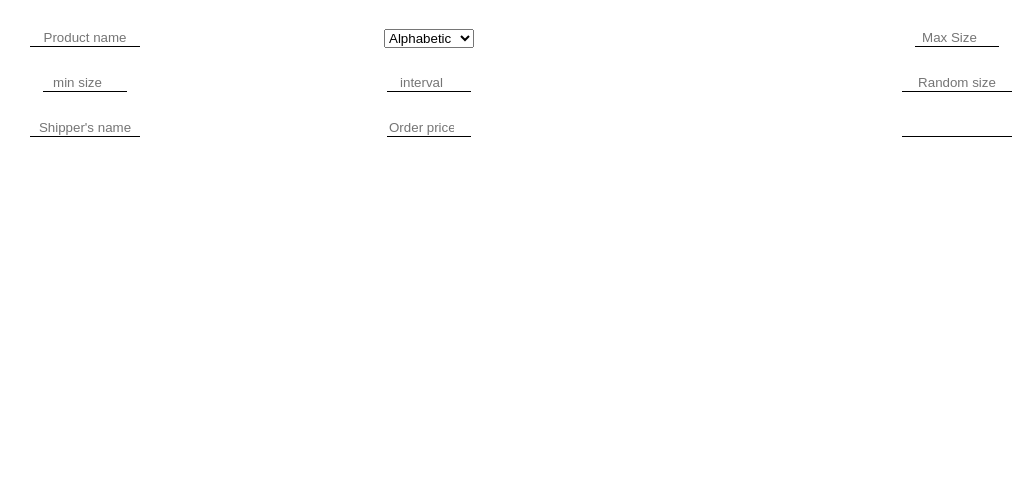
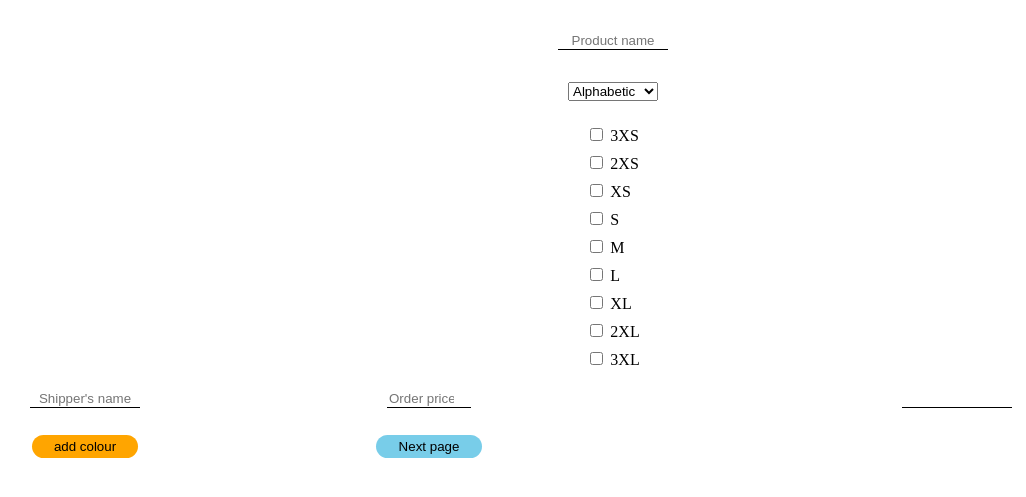
Before and after one commit to Treyul/stock-analysis, a Django app: page /stock/Addorders in a window 1280 px wide. Shown: the top 497 px of the page, without its empty margins (27-1053 px from the left). Run offline with Django 4.2, Linux system fonts and the light colour scheme.

Commit message:
removed required attribute form form fields

```diff
--- a/static/script.js
+++ b/static/script.js
@@ -2,10 +2,13 @@
 
 const colour = document.getElementById("addColours");
 const stock_type = document.getElementById("id_stock_type");
-const clothes = document.getElementById("clothing");
-const max_shoes = document.getElementById("id_max_size");
-const min_shoes = document.getElementById("id_min_size");
-const interval = document.getElementById("interval");
+const clothes = document.getElementById("id_clothing");
+// select elements that specify sizing
+const max_size = document.getElementById("id_max_size");
+const min_size = document.getElementById("id_min_size");
+const interval = document.getElementById("id_interval");
+const random = document.getElementById("id_random");
+// select colours
 const Colour_list = document.getElementById("colours");
 const form = document.getElementById("form_add_stock");
 const submit = document.getElementById("stock_det");
@@ -29,17 +32,18 @@ const show = (element) => {
   element.classList.remove("hidden");
 };
 
-// hide max,min and interval sizing
-hide(max_shoes);
-hide(min_shoes);
+// hide max,min, random and interval sizing when initializing document
+hide(max_size);
+hide(min_size);
 hide(interval);
 hide(submit_stock_details);
+hide(random);
 
 // add event listener to enable the systems of numbering
 stock_type.addEventListener("input", function () {
   if (stock_type.value == "Alphabetic") {
-    hide(max_shoes);
-    hide(min_shoes);
+    hide(max_size);
+    hide(min_size);
     hide(interval);
     show(clothes);
   } else if (stock_type.value == "Continuous") {
@@ -47,6 +51,8 @@ stock_type.addEventListener("input", function () {
     hide(interval);
     show(max_size);
     show(min_size);
+
+    // verify data submitted is correct
   } else if (stock_type.value == "intervaled") {
     hide(clothes);
     show(max_size);
@@ -54,11 +60,18 @@ stock_type.addEventListener("input", function () {
     show(interval);
   } else if (stock_type.value == "Random") {
   }
-  // clothes.classList.toggle("hidden");
-  // max_shoes.classList.toggle("hidden");
-  // min_shoes.classList.toggle("hidden");
-  // max_shoes.classList.toggle("inline");
-  // min_shoes.classList.toggle("inline");
+
+  // catch error in sizes
+  if (stock_type.value == "Continuous" || stock_type.value == "intervaled") {
+    if (max_size < min_size) {
+      alert_msg.innerHTML = "Max size canot be smaller than min size";
+      alert_msg.classList.remove("hidden");
+      // hide the alert after 5 seconds
+      setTimeout(5000, function () {
+        alert_msg.classList.add("hidden");
+      });
+    }
+  }
 });
 
 next_stock_details.addEventListener("click", function (e) {
@@ -135,8 +148,8 @@ next_stock_details.addEventListener("click", function (e) {
 
   //Continuos numbering system
   else if (stock_type.value == "Continuous") {
-    const max_size = +max_shoes.value;
-    let min_size = +min_shoes.value;
+    const max_size = +max_size.value;
+    let min_size = +min_size.value;
 
     console.log(max_size, min_size);
     if (min_size > max_size) {
--- a/static/update.css
+++ b/static/update.css
@@ -12,8 +12,8 @@ form {
   justify-content: center;
   justify-items: center;
 }
-form > #name,
-form > #stock_type {
+form > #id_name,
+form > #id_stock_type {
   grid-column: span 3;
   margin: 1rem;
 }
@@ -22,7 +22,7 @@ form > #random {
   display: none;
 }
 form > input,
-#colours > li > input {
+#id_colours > li > input {
   width: 8em;
   margin: 1em;
   outline: none;
@@ -31,21 +31,21 @@ form > input,
   border-bottom: 1px solid black;
 }
 form > input:focus-visible,
-#colours > li > input:focus-visible {
+#id_colours > li > input:focus-visible {
   border-bottom: 1px solid blue;
 }
 .hidden {
   display: none;
 }
-#colours > li > label {
+#id_colours > li > label {
   display: none;
 }
 form > input[type="button"] {
   border: none;
   border-radius: 45px;
 }
-#colours {
-  grid-column: 1/span 2;
+#id_colours {
+  grid-column: 1 / span 2;
 }
 ul {
   list-style-type: none;
@@ -62,12 +62,12 @@ form > input[type="number"] {
   background-color: #78cde9;
   padding: 0.25rem;
 }
-#clothing {
+#id_clothing {
   grid-column: span 3;
-  display: flex;
+  /* display: flex; */
   flex-wrap: wrap;
 }
-#clothing > li {
+#id_clothing > div {
   margin: 0.5rem;
 }
 
@@ -100,16 +100,20 @@ td > input[type="button"] {
   border-radius: 45px;
   border: none;
 }
-#message {
+.message {
   width: fit-content;
   text-align: center;
   margin: auto;
   border-radius: 45px;
   transition: opacity ease 3s;
   padding: 0.5rem 0.75rem;
+  position: absolute;
+  display: flex;
+  justify-content: space-evenly;
+  margin-left: 32%;
 }
 .error {
-  background-color: rgb(241 56 56 / 90%);
+  background-color: rgb(241 56 56 / 88%);
   opacity: 1;
 }
 #add_stock {
--- a/stock/forms.py
+++ b/stock/forms.py
@@ -6,15 +6,15 @@ class Update_Available(forms.Form):
 
     stock_type = forms.ChoiceField(label="", choices=[('Alphabetic', 'Alphabetic'), ('Continuous', 'Continuous'),("intervaled","Intervaled"),("Random","Random")])
 
-    clothing = forms.CheckboxSelectMultiple( choices=[("3XS", "3XS"), ("2XS", "2XS"), ("XS", "XS"), ("S", "S"), ("M", "M"), ("L", "L"), ("XL", "XL"), ("2XL", "2XL"), ("3XL", "3XL")])
+    clothing = forms.MultipleChoiceField(label="",widget=forms.CheckboxSelectMultiple(), choices=[("3XS", "3XS"), ("2XS", "2XS"), ("XS", "XS"), ("S", "S"), ("M", "M"), ("L", "L"), ("XL", "XL"), ("2XL", "2XL"), ("3XL", "3XL")])
 
-    max_size = forms.IntegerField(label="", widget=forms.NumberInput(attrs={"placeholder": "Max Size"}))
+    max_size = forms.IntegerField(required=False,label="", widget=forms.NumberInput(attrs={"placeholder": "Max Size"}))
 
-    min_size = forms.IntegerField(label="", widget=forms.NumberInput(attrs={"placeholder": "min size"}))
+    min_size = forms.IntegerField(required=False,label="", widget=forms.NumberInput(attrs={"placeholder": "min size"}))
 
-    interval = forms.IntegerField(label="", widget=forms.NumberInput(attrs={"placeholder": "interval"}))
+    interval = forms.IntegerField(required=False,label="", widget=forms.NumberInput(attrs={"placeholder": "interval"}))
 
-    random = forms.CharField(label="" ,widget=forms.TextInput(attrs={"placeholder":"Random size"}))
+    random = forms.CharField(required=False,label="" ,widget=forms.TextInput(attrs={"placeholder":"Random size"}))
 
     # colours = forms.(forms.CharField(label="",  attrs={"placeholder": "Colour"}), min_entries=1,)
 
@@ -29,23 +29,23 @@ class Order_Form(forms.Form):
 
     stock_type = forms.ChoiceField(label="" , choices=[('Alphabetic', 'Alphabetic'), ('Continuous', 'Continuous'),("intervaled","Intervaled"),("Random","Random")], )
 
-    clothing = forms.CheckboxSelectMultiple( choices=[("3XS", "3XS"), ("2XS", "2XS"), ("XS", "XS"), ("S", "S"), ("M", "M"), ("L", "L"), ("XL", "XL"), ("2XL", "2XL"), ("3XL", "3XL")],)
+    clothing = forms.MultipleChoiceField( label="",widget=forms.CheckboxSelectMultiple(),choices=[("3XS", "3XS"), ("2XS", "2XS"), ("XS", "XS"), ("S", "S"), ("M", "M"), ("L", "L"), ("XL", "XL"), ("2XL", "2XL"), ("3XL", "3XL")],)
 
-    max_size = forms.IntegerField(label="" , widget=forms.NumberInput(attrs={"placeholder": "Max Size"}))
+    max_size = forms.IntegerField(required=False,label="" , widget=forms.NumberInput(attrs={"placeholder": "Max Size"}))
 
-    min_size = forms.IntegerField(label="" , widget=forms.NumberInput(attrs={"placeholder": "min size"}))
+    min_size = forms.IntegerField(required=False,label="" , widget=forms.NumberInput(attrs={"placeholder": "min size"}))
 
-    interval = forms.IntegerField(label="" ,widget= forms.NumberInput(attrs={"placeholder": "interval"}))
+    interval = forms.IntegerField(required=False,label="" ,widget= forms.NumberInput(attrs={"placeholder": "interval"}))
 
-    random = forms.CharField(label="" ,widget=forms.TextInput(attrs={"placeholder":"Random size"}))
+    random = forms.CharField(required=False,label="" ,widget=forms.TextInput(attrs={"placeholder":"Random size"}))
 
     # colours = FieldList(forms.CharField("Colour",  attrs={"placeholder": "Colour"}), min_entries=1,)
 
     stock_data = forms.HiddenInput()
 
-    Shipper = forms.CharField(label="" ,widget=forms.TextInput(attrs={"placeholder":"Shipper's name"}))
+    Shipper = forms.CharField(required=False,label="" ,widget=forms.TextInput(attrs={"placeholder":"Shipper's name"}))
 
-    price = forms.IntegerField(label="" ,widget=forms.NumberInput(attrs={"placeholder":"Order price"}))
+    price = forms.IntegerField(required=False,label="" ,widget=forms.NumberInput(attrs={"placeholder":"Order price"}))
 
     arrival = forms.DateField(label="" ,)
 
--- a/templates/index.html
+++ b/templates/index.html
@@ -5,12 +5,22 @@
     <meta http-equiv="X-UA-Compatible" content="IE=edge" />
     <meta name="viewport" content="width=device-width, initial-scale=1.0" />
     <!-- {% load static %} -->
-    <script defer src="/static/script2.js"></script>
+    <script defer src="/static/script.js"></script>
     <link rel="stylesheet" href="/static/update.css" />
     <title>Document</title>
   </head>
   <body>
-    <p id="message" class="hidden"></p>
-    <form method="post" id="form_add_stock">{{form}}</form>
+    <p id="message" class="message hidden"></p>
+    <form method="post" id="form_add_stock">
+      {{form}}
+      <input
+        type="button"
+        id="addColours"
+        class="add_sale"
+        value="add colour"
+      />
+      <input class="" type="button" id="add_stock_next" value="Next page" />
+      <input type="submit" id="add_stock" />
+    </form>
   </body>
 </html>
--- a/templates/record.html
+++ b/templates/record.html
@@ -16,7 +16,7 @@
   <body>
     <div id="error" class="hide"></div>
 
-    <form>
+    <form method="post">
       {{form}}
       <input type="button" id="add_sale" value="add Sale" />
     </form>
```
Also changed, not shown: stockanalysis/settings.py (+5 -5 lines).
